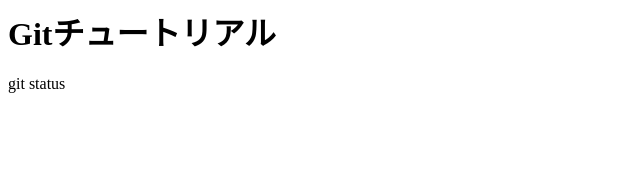
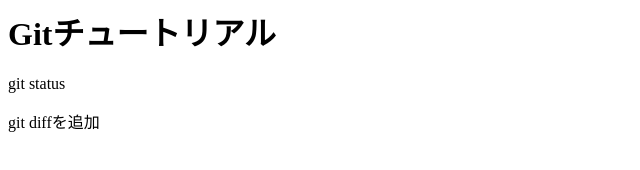
Before and after one commit to fhirolnuma/git_tutorial, a plain HTML site: page index.html in a window 1280 px wide. Shown: the whole page, without its empty margins (0-640 px from the left). Drawn offline with Linux system fonts and the light colour scheme.

Commit message:
git diffを追記

```diff
--- a/index.html
+++ b/index.html
@@ -1,2 +1,3 @@
 <h1>Gitチュートリアル</h1>
 <p>git status</p>
+<p>git diffを追加</p>
```
